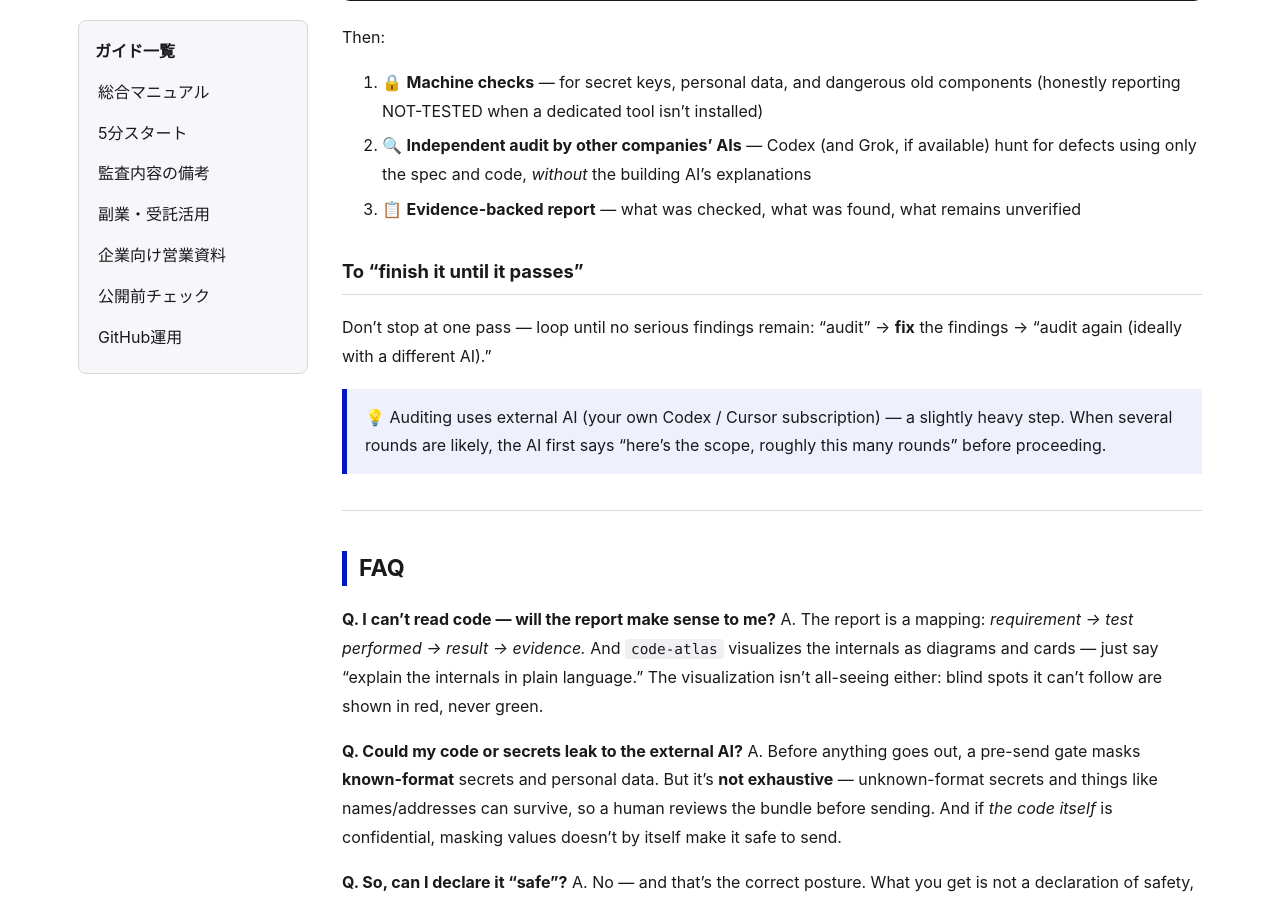
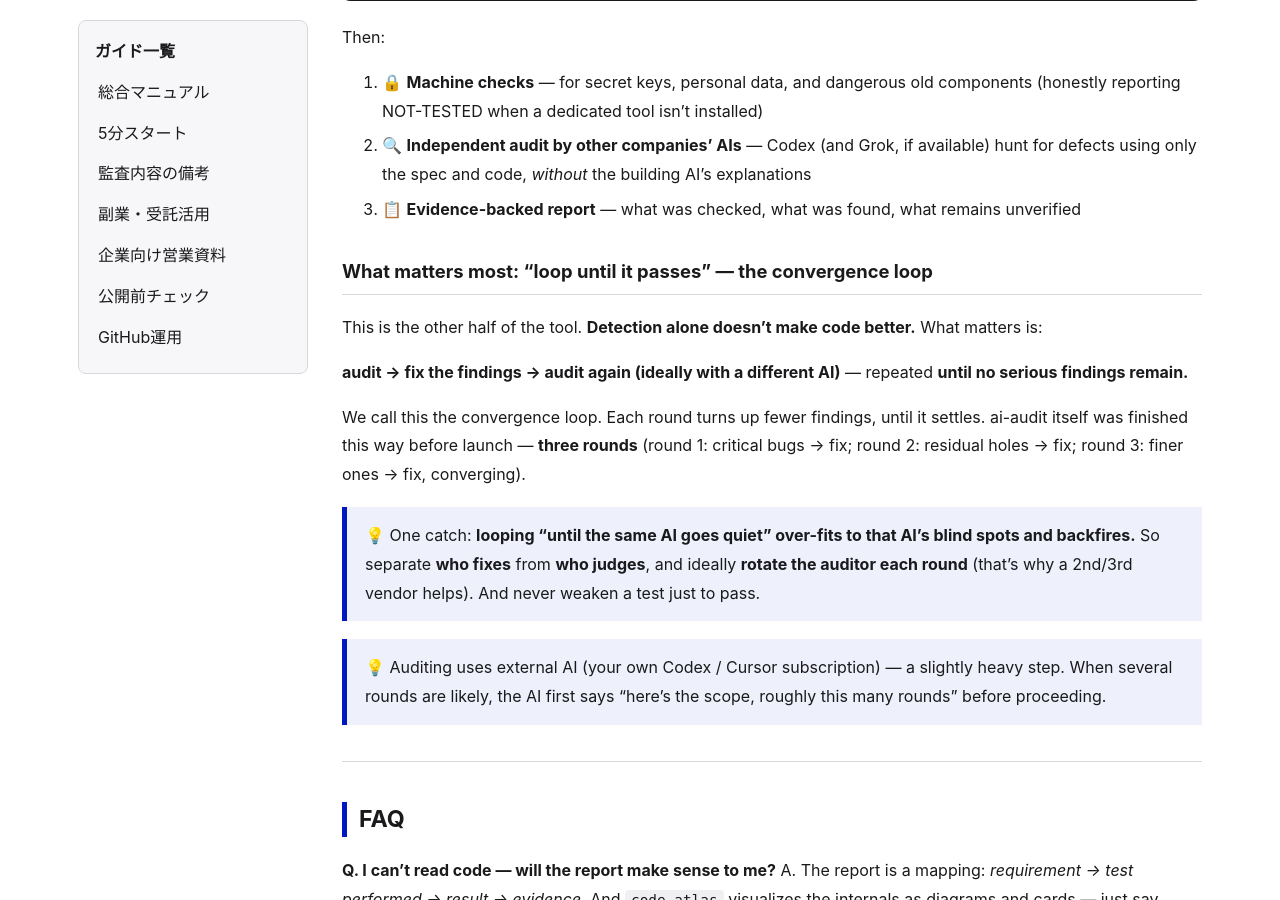
Before and after one commit to goonobu-dot/ai-audit-skill, a Jekyll site: the page built from docs/simple-guide-en.md, in a window 1280 px wide and 900 px high, scrolled down 3283 px. Built offline with Jekyll 4.4.1, drawn with Linux system fonts in a browser that asks for light colours.

Commit message:
docs: emphasize the convergence loop (fix -> re-audit -> repeat) in both simple guides
The guides led with multi-AI *detection* but under-sold the *convergence loop* —
the fix/re-audit/repeat-until-clean half that actually raises quality. Both guides
now cover it, using this project's own 3-round convergence as the concrete example,
plus the guardrails (fixer != judge, rotate auditor, don't weaken tests).

Co-Authored-By: Claude Opus 4.8 <noreply@anthropic.com>

```diff
--- a/docs/simple-guide-en.md
+++ b/docs/simple-guide-en.md
@@ -100,9 +100,15 @@ Then:
 2. 🔍 **Independent audit by other companies' AIs** — Codex (and Grok, if available) hunt for defects using only the spec and code, *without* the building AI's explanations
 3. 📋 **Evidence-backed report** — what was checked, what was found, what remains unverified
 
-### To "finish it until it passes"
+### What matters most: "loop until it passes" — the convergence loop
 
-Don't stop at one pass — loop until no serious findings remain: "audit" → **fix** the findings → "audit again (ideally with a different AI)."
+This is the other half of the tool. **Detection alone doesn't make code better.** What matters is:
+
+**audit → fix the findings → audit again (ideally with a different AI)** — repeated **until no serious findings remain.**
+
+We call this the convergence loop. Each round turns up fewer findings, until it settles. ai-audit itself was finished this way before launch — **three rounds** (round 1: critical bugs → fix; round 2: residual holes → fix; round 3: finer ones → fix, converging).
+
+> 💡 One catch: **looping "until the same AI goes quiet" over-fits to that AI's blind spots and backfires.** So separate **who fixes** from **who judges**, and ideally **rotate the auditor each round** (that's why a 2nd/3rd vendor helps). And never weaken a test just to pass.
 
 > 💡 Auditing uses external AI (your own Codex / Cursor subscription) — a slightly heavy step. When several rounds are likely, the AI first says "here's the scope, roughly this many rounds" before proceeding.
 
```
Also changed, not shown: docs/simple-guide.md (+8 -2 lines).
